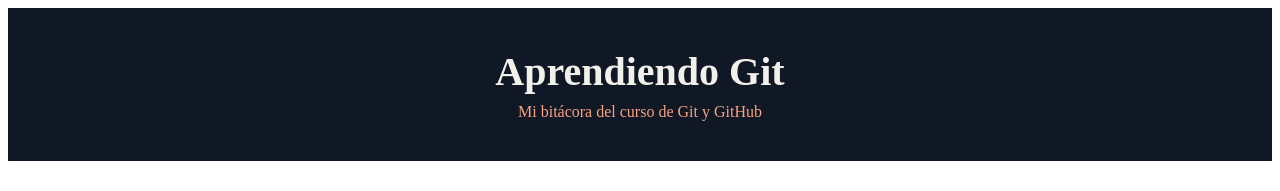
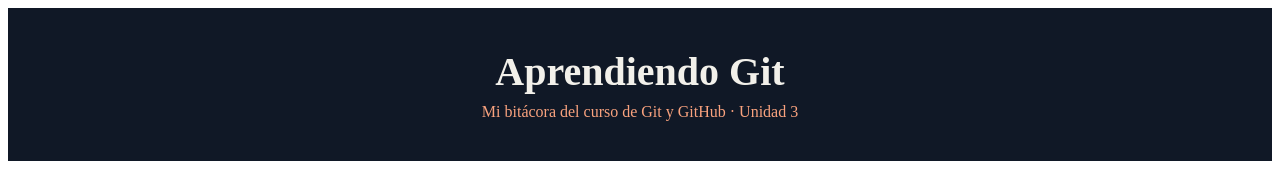
Before and after one commit to Jessy57/aprendiendo-clase-2, a plain HTML site: page index.html in a window 1280 px wide. Shown: the top 191 px of the page. Drawn offline with Linux system fonts and the light colour scheme.

Commit message:
Actualiza subtítulo del header

```diff
--- a/index.html
+++ b/index.html
@@ -10,7 +10,7 @@
 <body>
     <header>
         <h1>Aprendiendo Git</h1>
-        <p>Mi bitácora del curso de Git y GitHub</p>
+        <p>Mi bitácora del curso de Git y GitHub · Unidad 3</p>
     </header>
     <main>
         <section>
```
